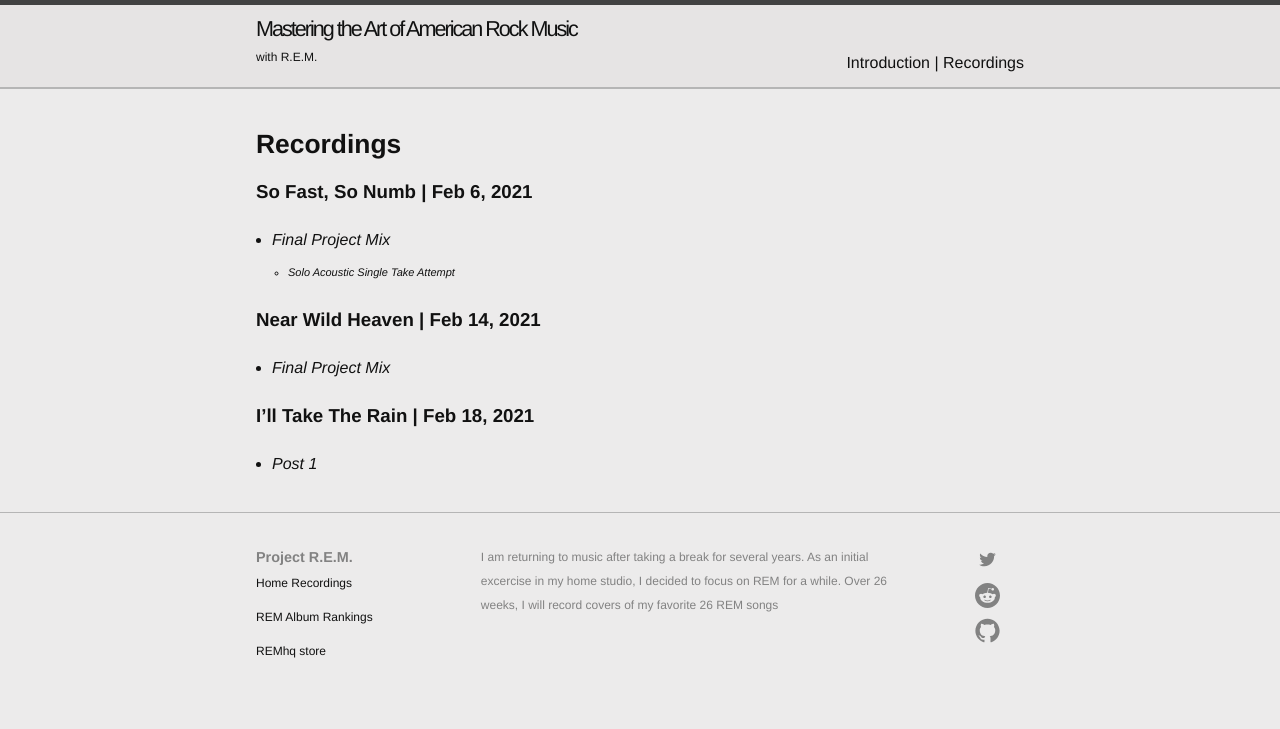
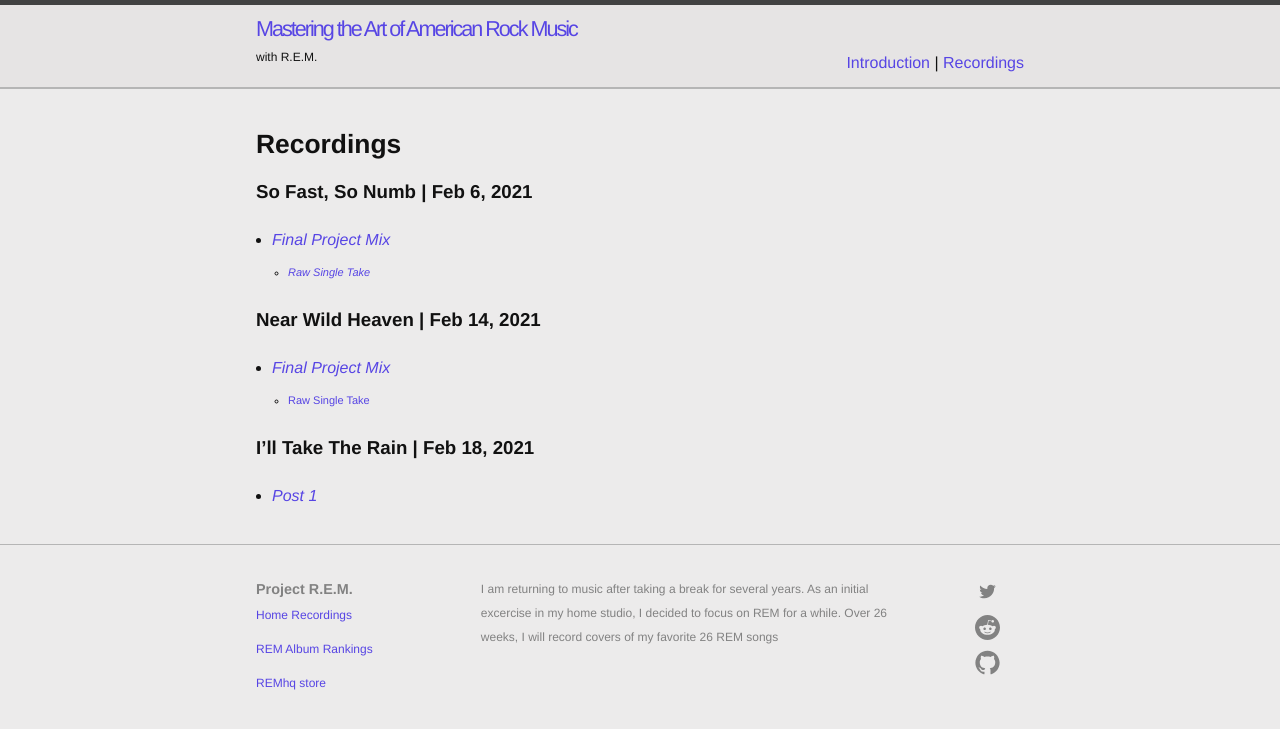
Before and after one commit to slatron/slatron.github.io, a Jekyll site: the page built from recordings.md, in a window 1280 px wide. Shown: the top 729 px of the page. Built offline with Jekyll 4.4.1, drawn with Linux system fonts in a browser that asks for light colours.

Commit message:
post updete

```diff
--- a/_config.yml
+++ b/_config.yml
@@ -12,7 +12,7 @@
 twitter_username: slatron
 github_username:  slatron
 plugins: [jekyll-paginate]
-paginate: 10
+paginate: 12
 port: 5000
 
 # Build settings
--- a/_sass/_pages.scss
+++ b/_sass/_pages.scss
@@ -76,6 +76,10 @@
   .post-list {
     li {
       flex: 0 0 30%;
+
+      &:last-child {
+        align-self: flex-start;
+      }
     }
     h2 {
       font-size: 1rem;
--- a/_sass/_settings.scss
+++ b/_sass/_settings.scss
@@ -12,7 +12,7 @@
 
 $text-color:       #111;
 $background-color: #ecebeb;
-$brand-color:      #111;
+$brand-color:      #5745e4;
 
 $grey-color:       #828282;
 $grey-color-dark:  darken($grey-color, 25%);
--- a/recordings.md
+++ b/recordings.md
@@ -7,10 +7,11 @@
 
 ### So Fast, So Numb | Feb 6, 2021
 - *[Final Project Mix](https://drive.google.com/file/d/12NVKLkgs17zyAAAiOf4Ry7WArQL7ITbf/view?usp=sharing){:target="_blank"}*
-  - *[Solo Acoustic Single Take Attempt](https://drive.google.com/file/d/1CUl2yDE-w-xZD5_ret_J2Ph36HLBuFdb/view?usp=sharing){:target="_blank"}*
+  - *[Raw Single Take](https://drive.google.com/file/d/1CUl2yDE-w-xZD5_ret_J2Ph36HLBuFdb/view?usp=sharing){:target="_blank"}*
 
 ### Near Wild Heaven | Feb 14, 2021
 - *[Final Project Mix](https://drive.google.com/file/d/1UD8Cs8dT7eKY13vEK2SkVW_mWLGNLS5J/view?usp=sharing){:target="_blank"}*
+  - [Raw Single Take](https://drive.google.com/file/d/1PGiQy88s7c2sMa8d9xxQpSGI6F-B1Fcd/view?usp=sharing){:target="_blank"}
 
 ### I'll Take The Rain | Feb 18, 2021
 - *[Post 1](ill-take-the-rain-1.html)*
```
